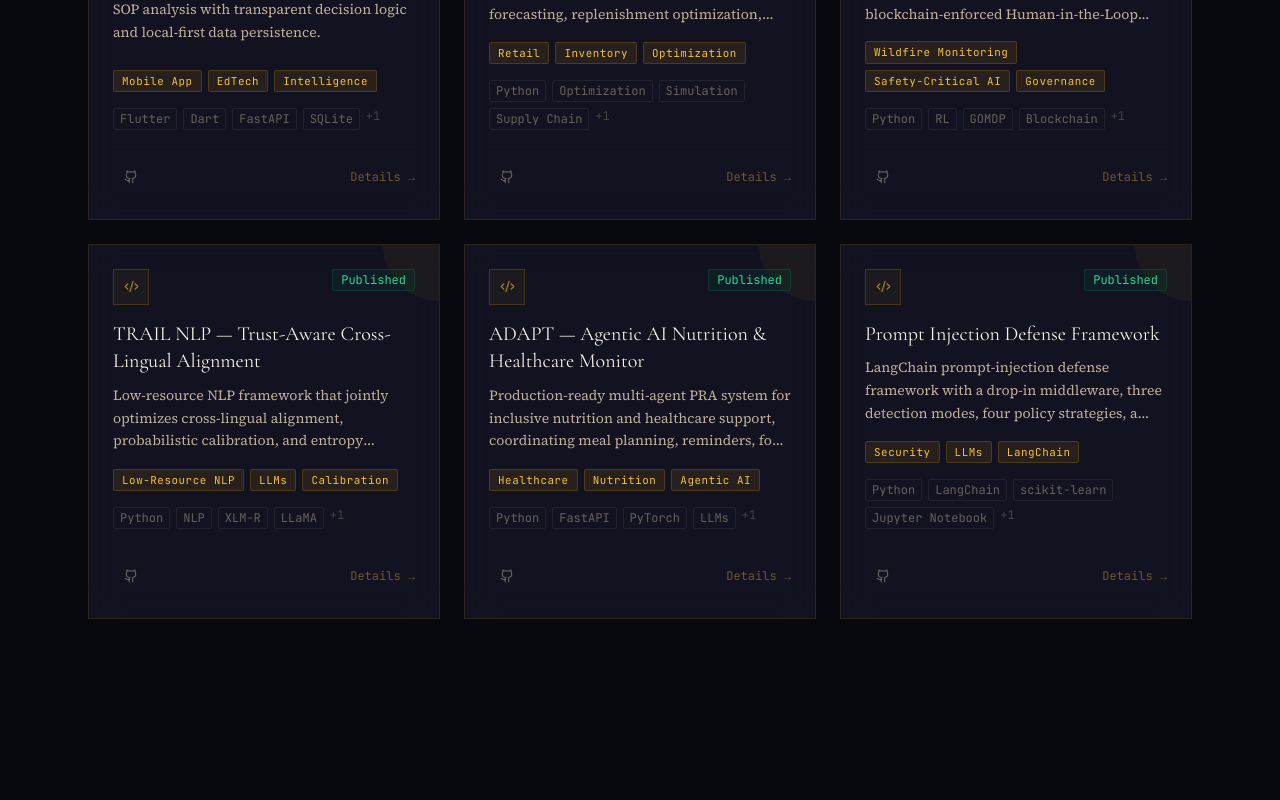
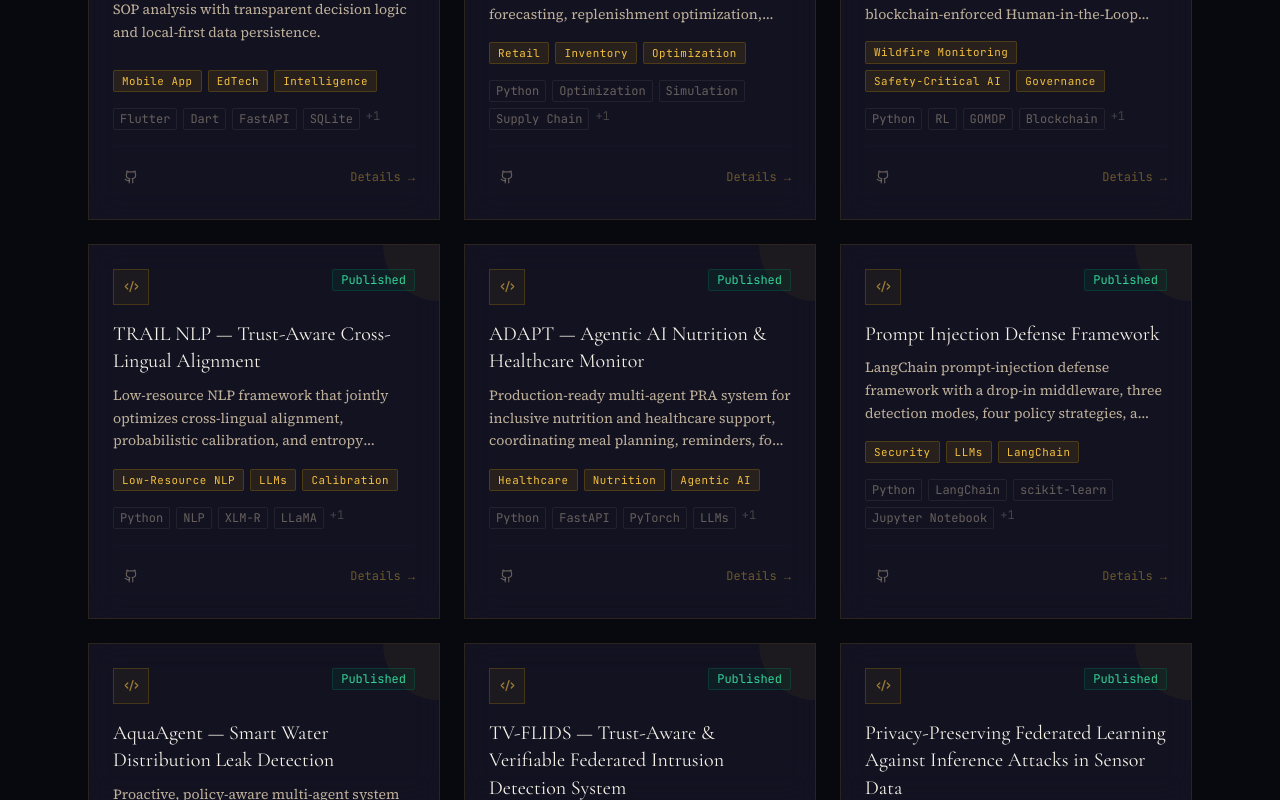
Before and after one commit to aliakarma/portfolio, a Next.js app: page /projects in a window 1280 px wide. Shown: the part 2000-2800 px from the top of the page. Built offline with nearby package versions, Linux system fonts and the light colour scheme.

Commit message:
Update projects.js

```diff
--- a/data/projects.js
+++ b/data/projects.js
@@ -198,6 +198,45 @@ export const projects = [
     status: "Published",
     paper: null,
   },
+  {
+    id: 16,
+    title: "AquaAgent — Smart Water Distribution Leak Detection",
+    description: "Proactive, policy-aware multi-agent system for real-time leak detection and governance in urban water distribution networks, built around an EPANET 2.2 digital twin with monitoring, anomaly detection, decision, and governance agents.",
+    technologies: ["Python", "PyTorch", "EPANET", "MAPPO", "TensorBoard"],
+    github: "https://github.com/aliakarma/Aqua-Agent",
+    demo: null,
+    tags: ["Water Systems", "Governance", "Agentic AI"],
+    themes: ["Agentic AI", "AI Governance", "Digital Twins"],
+    featured: false,
+    status: "Published",
+    paper: null,
+  },
+  {
+    id: 17,
+    title: "TV-FLIDS — Trust-Aware & Verifiable Federated Intrusion Detection System",
+    description: "Byzantine-resilient federated learning system for IoT intrusion detection with a three-criteria verification gate, dynamic trust scoring, adaptive aggregation weights, and reproducible NSL-KDD evaluation pipelines.",
+    technologies: ["Python", "PyTorch", "Flower", "scikit-learn", "TensorBoard"],
+    github: "https://github.com/aliakarma/TV-FLIDS",
+    demo: null,
+    tags: ["Federated Learning", "Cybersecurity", "IoT"],
+    themes: ["AI Safety", "Cybersecurity", "Federated Learning"],
+    featured: false,
+    status: "Published",
+    paper: null,
+  },
+  {
+    id: 18,
+    title: "Privacy-Preserving Federated Learning Against Inference Attacks in Sensor Data",
+    description: "Federated learning pipeline for evaluating privacy-utility tradeoffs under honest-but-curious server attacks on sensor data, with configurable defenses, attack models, and reproducible HAR-based experiments.",
+    technologies: ["Python", "PyTorch", "Federated Learning", "scikit-learn", "NumPy"],
+    github: "https://github.com/aliakarma/PPFL-Sensors",
+    demo: null,
+    tags: ["Federated Learning", "Privacy", "Security"],
+    themes: ["AI Safety", "Security", "Federated Learning"],
+    featured: false,
+    status: "Published",
+    paper: null,
+  },
 
 
 ]
```
